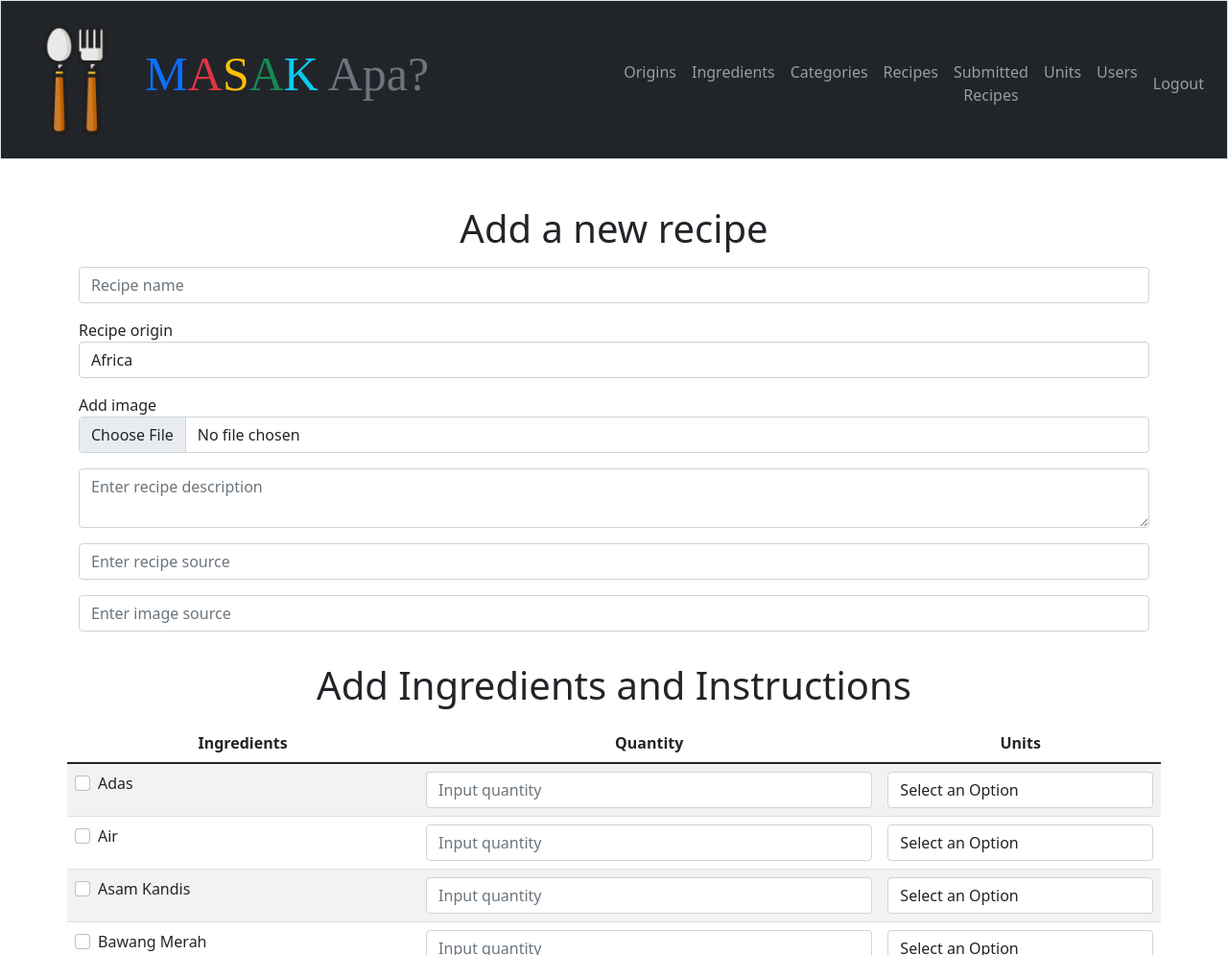
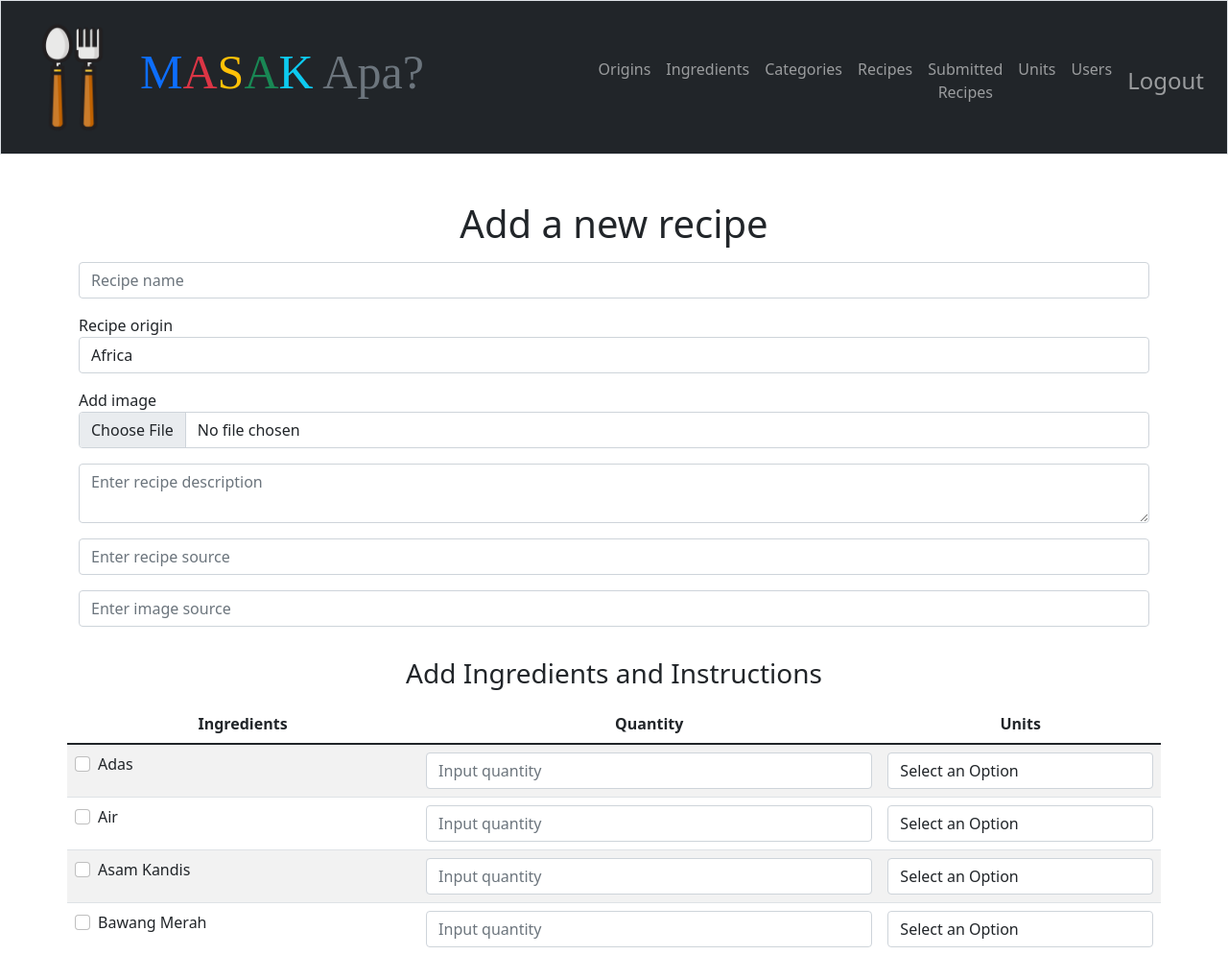
Before and after one commit to listyantidewi1/masak-apa-v2, a Flask app: page /admin/recipe/add/ in a window 1280 px wide. Shown: the top 995 px of the page at 96% size. Run offline with Flask 2, Linux system fonts and the light colour scheme; a user stored in the database is signed in; some libraries are stand-ins or nearby versions; some web fonts are replaced.

Commit message:
fixed some more styling

```diff
--- a/static/style.css
+++ b/static/style.css
@@ -87,7 +87,7 @@
 }
 
 .text-big {
-  font-size: 200%;
+  font-size: 150%;
 }
 
 .divider1 {
--- a/templates/add_recipe.html
+++ b/templates/add_recipe.html
@@ -44,7 +44,7 @@
   <div class="row"></div>
 </div>
 <div class="container">
-  <h1 class="text-center my-3">Add Ingredients and Instructions</h1>
+  <h3 class="text-center my-3">Add Ingredients and Instructions</h3>
 
     <div class="row">
       <table class="table table-striped table-hover">
--- a/templates/admin/add_recipe_admin.html
+++ b/templates/admin/add_recipe_admin.html
@@ -44,7 +44,7 @@
   <div class="row"></div>
 </div>
 <div class="container">
-  <h1 class="text-center my-3">Add Ingredients and Instructions</h1>
+  <h3 class="text-center my-3">Add Ingredients and Instructions</h3>
 
     <div class="row">
       <table class="table table-striped table-hover">
--- a/templates/layout_admin.html
+++ b/templates/layout_admin.html
@@ -89,13 +89,13 @@
           </ul>
           <ul class="navbar-nav ms-auto mt-2">
             <li class="nav-item">
-              <a class="nav-link" href="/logout">Logout</a>
+              <a class="nav-link text-big" href="/logout">Logout</a>
             </li>
           </ul>
           {% else %}
           <ul class="navbar-nav ms-auto mt-2">
             <li class="nav-item">
-              <a class="nav-link" href="/register">Register</a>
+              <a class="nav-link text-big" href="/register">Register</a>
             </li>
             <li class="nav-item">
               <a class="nav-link" href="/login">Log In</a>
--- a/templates/register.html
+++ b/templates/register.html
@@ -3,9 +3,9 @@
   <div class="row align-items-center g-lg-5">
     <div class="col-lg-5 text-center text-lg-start">
       <h1 class="display-4 fw-bold lh-1 mb-3 text-shadow-1">
-        Signup to access our features
+        Signup to access more of our features
       </h1>
-      <p class="col-lg-10 fs-4">Get access to Indonesian Tradional Food</p>
+      <p class="col-lg-10 fs-4">Get access to Indonesian Traditional Food</p>
       <img src="/static/img/hero-1.png" alt="hero-1" style="width: 100%" />
     </div>
     <div class="col-lg-7 mx-auto col-lg-5">
```
Also changed, not shown: masakapa.sqlite, 2 other files.
